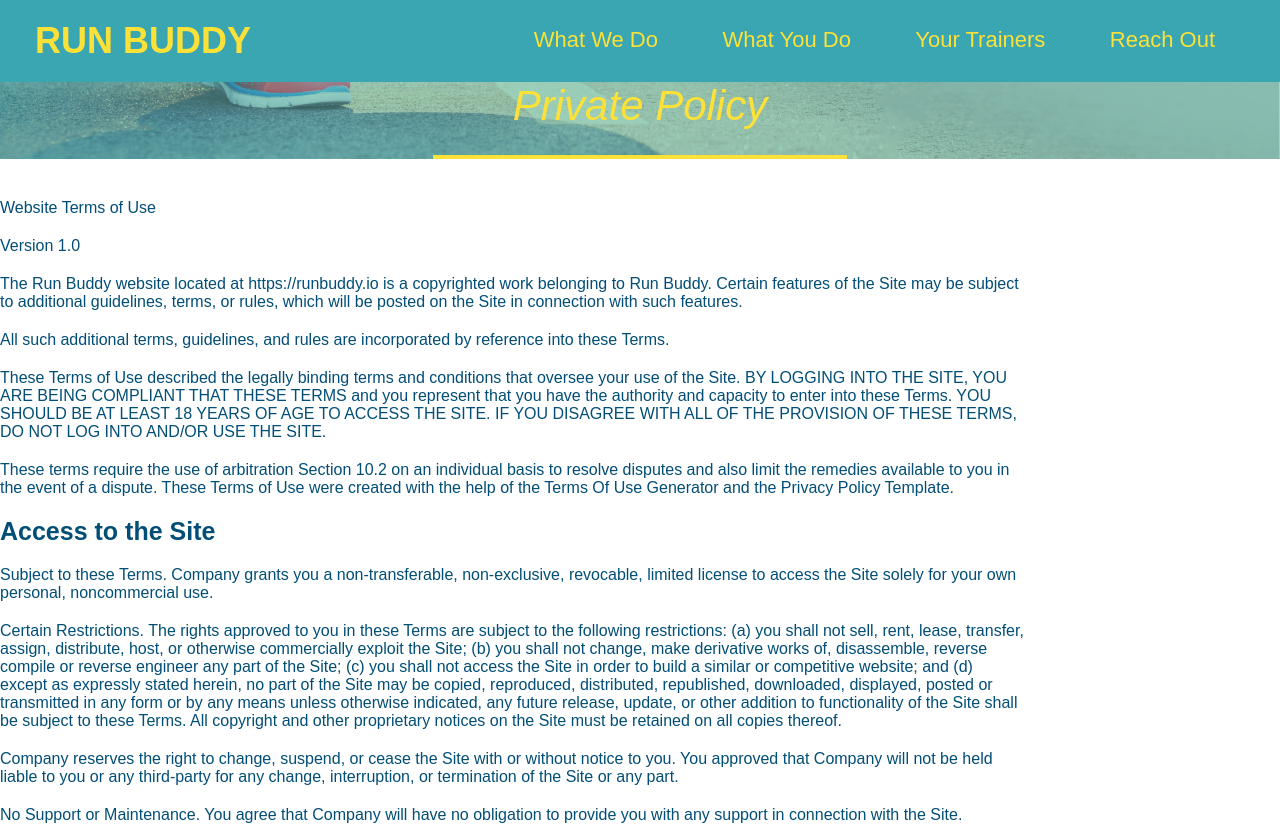
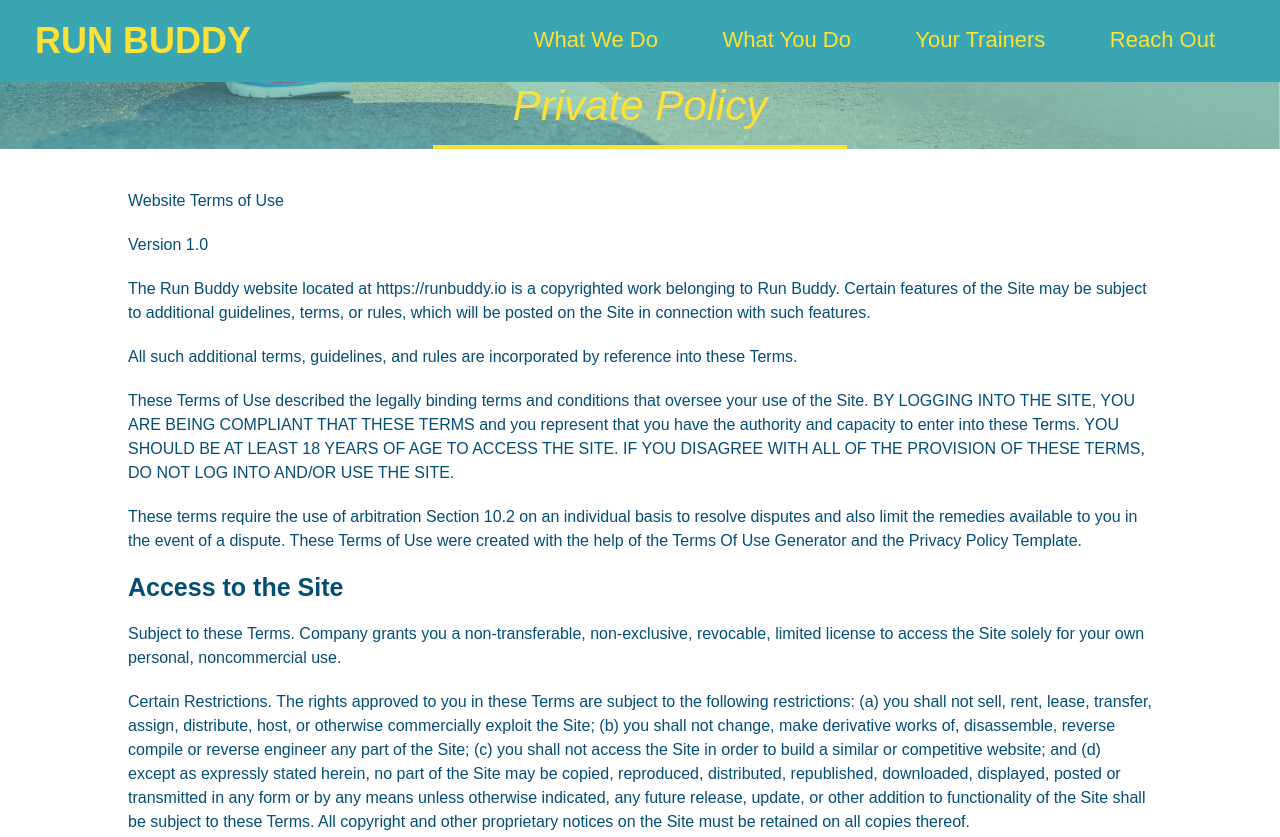
Before and after one commit to marksherm04/run-buddy, a plain HTML site: page privacy-policy.html in a window 1280 px wide. Shown: the top 837 px of the page. Drawn offline with Linux system fonts and the light colour scheme.

Commit message:
adding privacy policy

```diff
--- a/assets/css/secondary-styles.css
+++ b/assets/css/secondary-styles.css
@@ -9,7 +9,7 @@
     color: #fce138;
     display: inline-block;
     border-bottom: 4px solid #fce138;
-    padding: 0 80px 25px 80px;
+    padding: 0 80px 15px 80px;
     font-weight: normal;
     font-size: 42px;
     font-style: italic;
@@ -17,19 +17,19 @@
 
 .secondary-content {
     width: 80%;
-    margin: center;
+    margin: 0 auto;
     color: #024e76;
 }
 
 .secondary-content h3 {
     font-size: 25px;
-    margin: 20px 0 20px 0;
+    margin: 20px 0;
 }
 
 .secondary-content p {
-    font-size: 16px
+    font-size: 16px;
     line-height: 1.5;
-    margin: 20px 0 20px 0;
+    margin: 20px 0;
 }
 
 .secondary-content ul {
```
Also changed, not shown: privacy-policy.html (+1 -0 lines).
